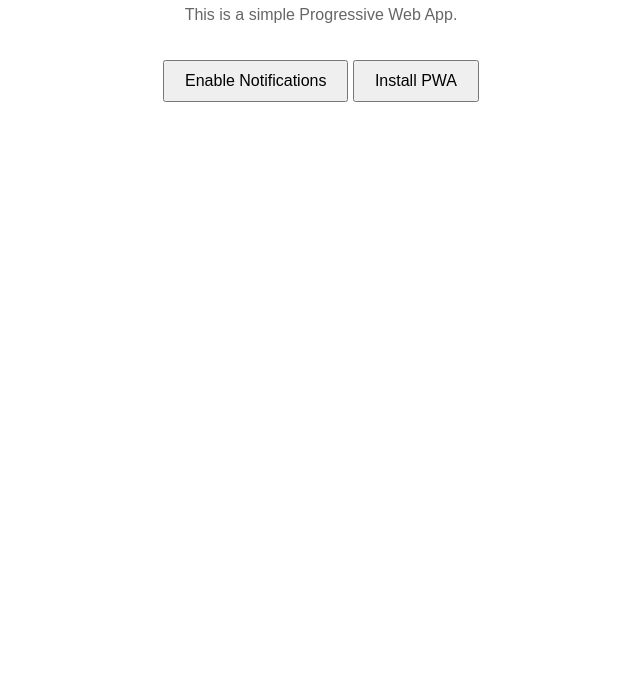
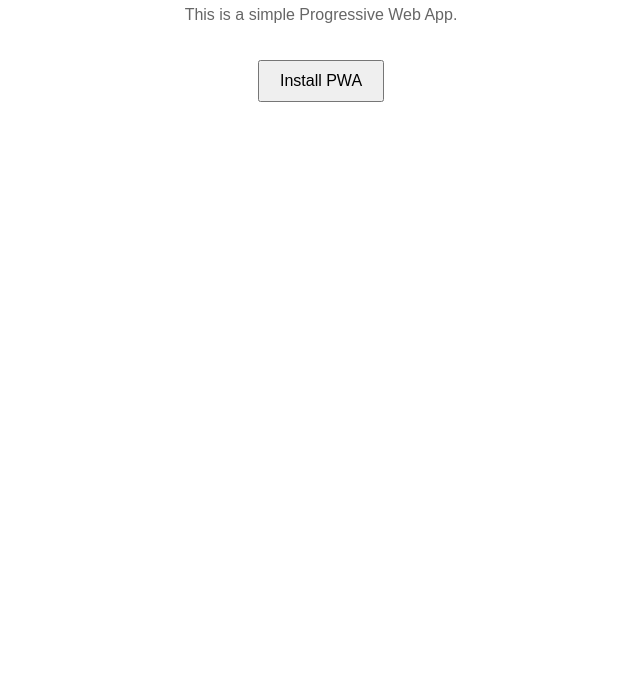
Before and after one commit to athomas2023/PWA, a plain HTML site: page index.html in a window 1280 px wide. Shown: the part 102-800 px from the top of the page, without its empty margins (319-959 px from the left). Drawn offline with Linux system fonts and the light colour scheme.

Commit message:
Update index.html

```diff
--- a/index.html
+++ b/index.html
@@ -10,7 +10,7 @@
 <body>
     <h1>Welcome to My PWA</h1>
     <p>This is a simple Progressive Web App.</p>
-    <button id="notify-btn">Enable Notifications</button>
+
     <button id="install-btn" >Install PWA</button>
     <script src="app.js"></script>
 </body>
```
